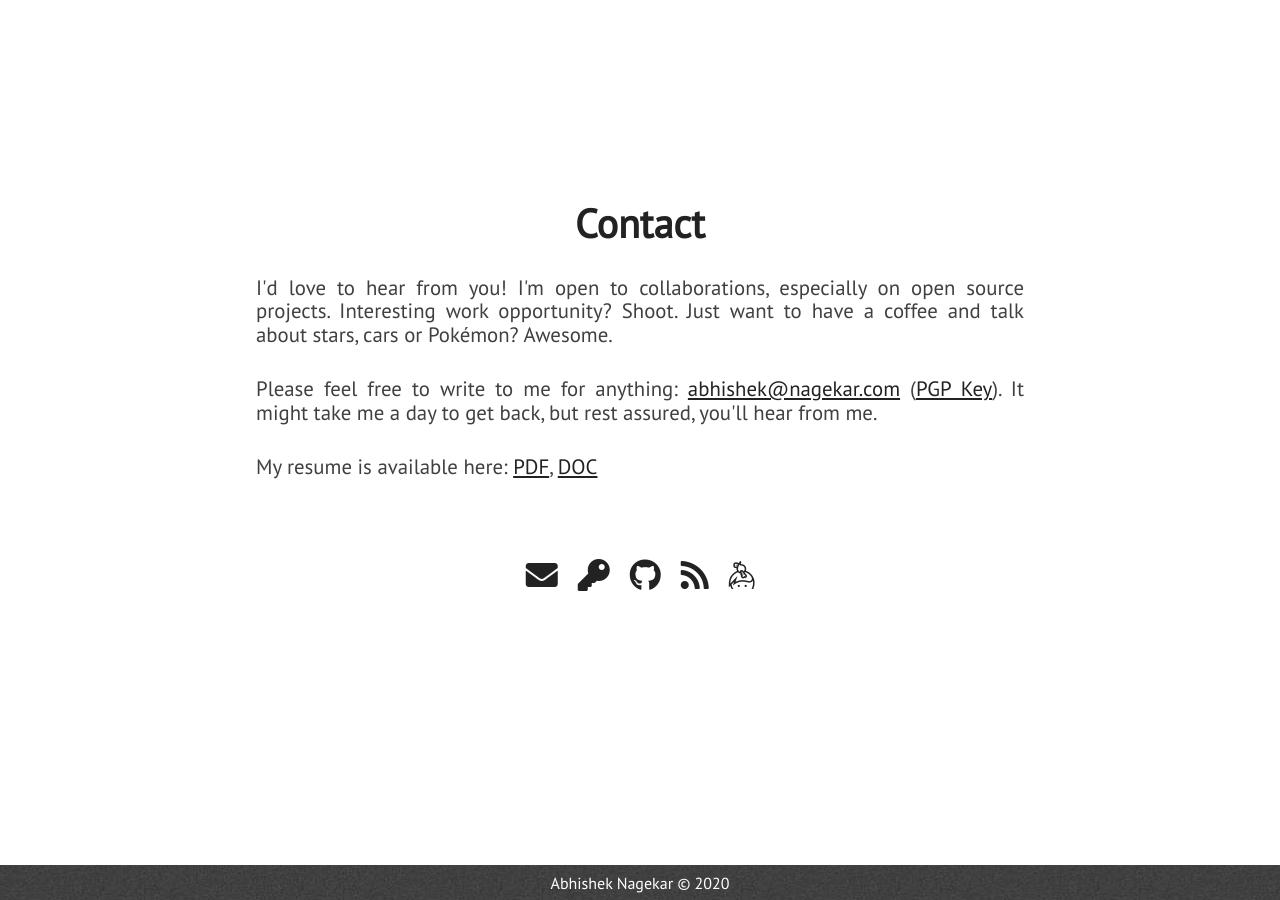
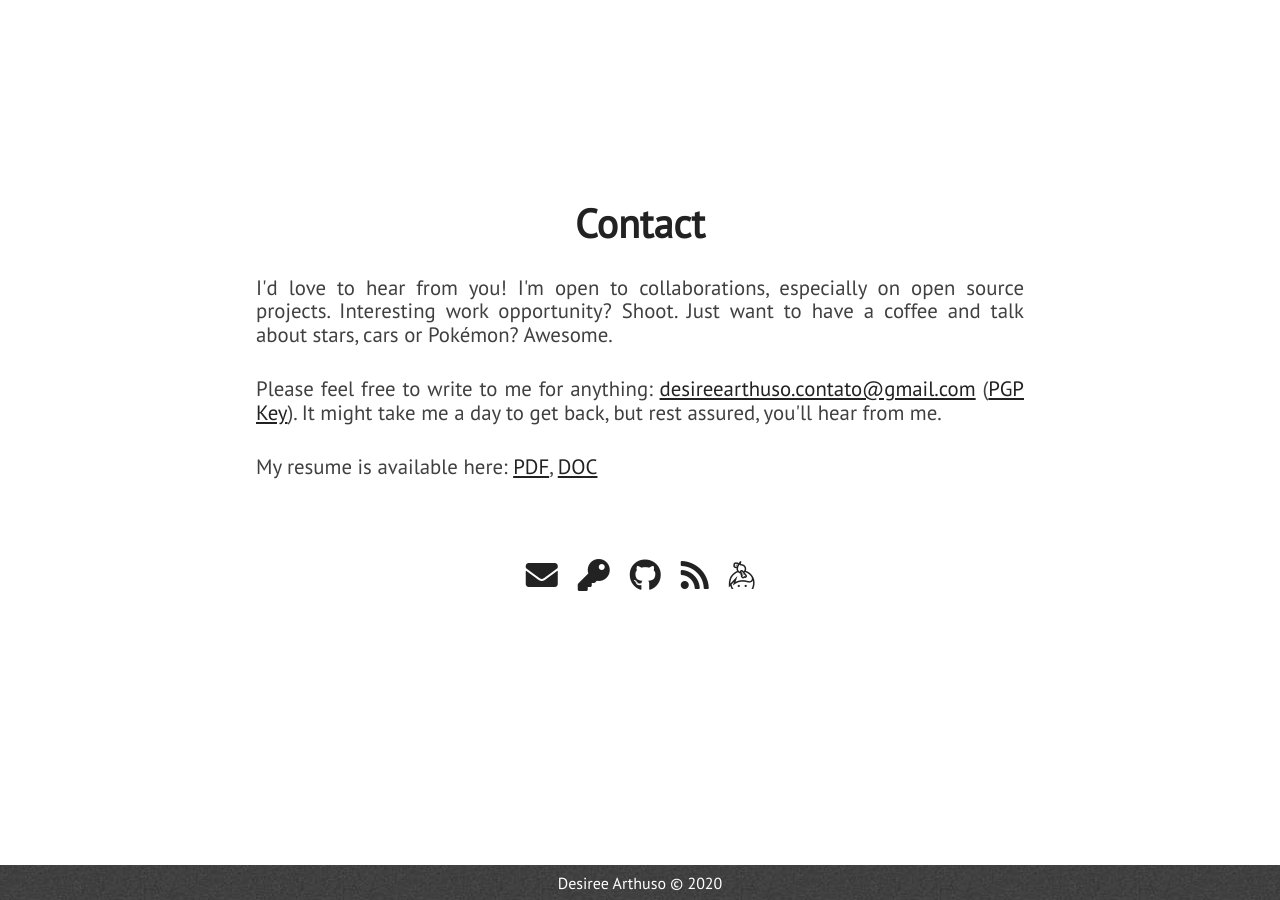
Before and after one commit to desireearthuso/desireearthuso.github.io, a Jekyll site: the page built from index.html, in a window 1280 px wide and 900 px high, scrolled down 5081 px. Built offline with Jekyll 4.4.1, drawn with Linux system fonts in a browser that asks for light colours; nearby versions of some CDN libraries; some of the changed text lies outside the part shown.

Commit message:
some modifications added

```diff
--- a/_config.yml
+++ b/_config.yml
@@ -1,21 +1,21 @@
-title: Abhishek Nagekar
-description: Web & Security Engineer
-site_title: '@abhn - Abhishek Nagekar'
+title: Desiree Arthuso
+description: Arquiteta & Urbanista
+site_title: 'Desiree Arthuso'
 
 # Build settings
 markdown: kramdown
 exclude: [vendor/ruby]
 
 # Personalization
-github_username: abhn
+github_username: desireearthuso
 blog_url: https://www.nagekar.com
-email: abhishek@nagekar.com
-keybase_username: abhn
-twitter_username: abhn_
-reddit_username: abhn
+email: desireearthuso.contato@gmail.com
+# keybase_username: abhn
+# twitter_username: abhn_
+# reddit_username: abhn
 
 # absolute or relative
-profile_picture: assets/images/pp.jpg
+profile_picture: assets/images/pp.jpeg
 
 # Google Analytics ID
 google_analytics:
```
Also changed, not shown: assets/images/pp.jpg.
